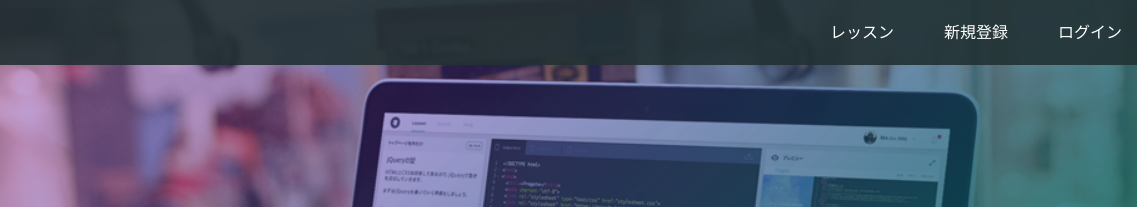
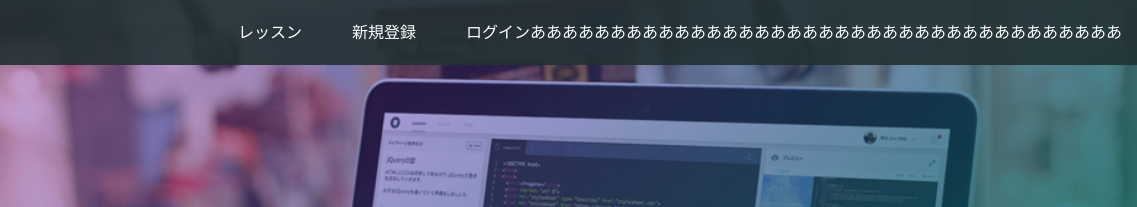
Before and after one commit to zubimaru/zubimaru.github.io, a plain HTML site: page index.html in a window 1280 px wide. Shown: the top 207 px of the page, 143-1280 px from the left. Drawn offline with Linux system fonts and the light colour scheme.

Commit message:
Update index.html

```diff
--- a/index.html
+++ b/index.html
@@ -17,7 +17,7 @@
       <div class="header-right">
         <a href="#">レッスン</a>
         <a href="#">新規登録</a>
-        <a href="#" class="login">ログイン</a>
+        <a href="#" class="login">ログインあああああああああああああああああああああああああああああああああああああ</a>
       </div>
     </div>
   </header>
```
